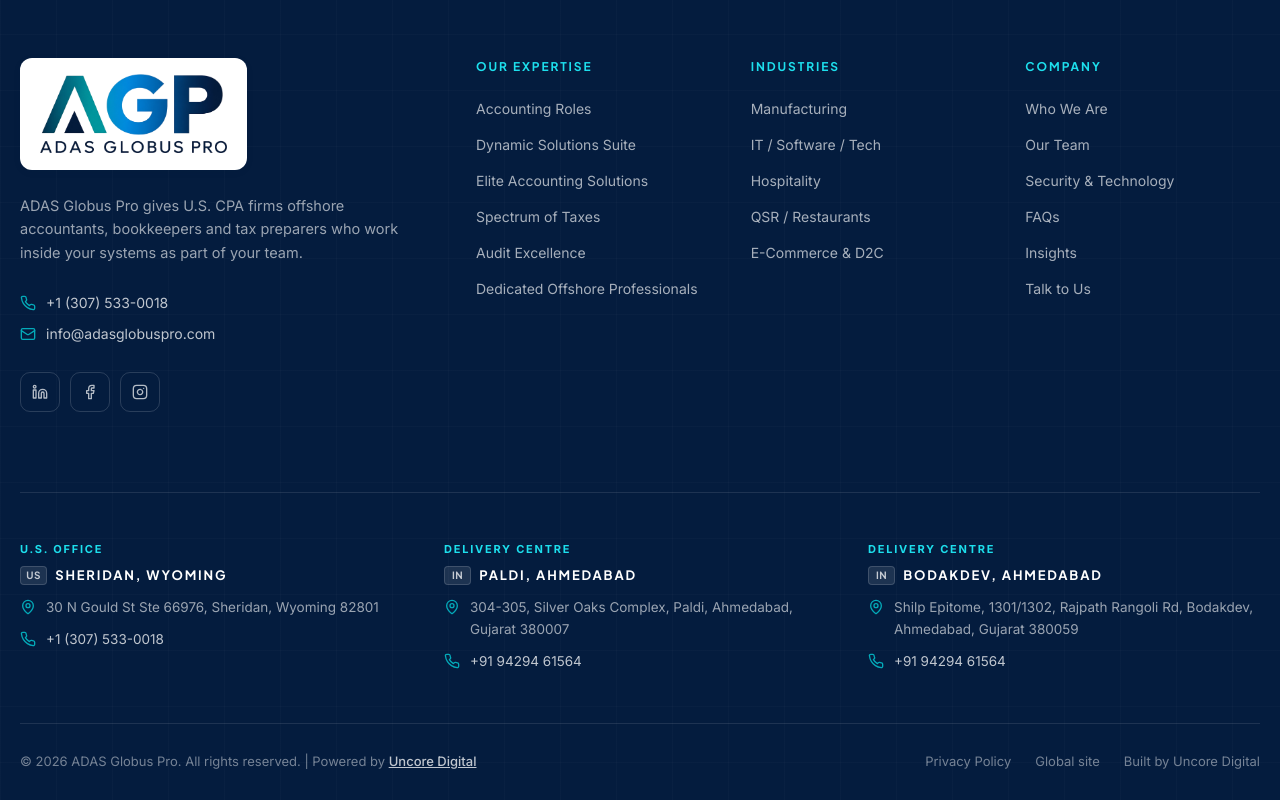
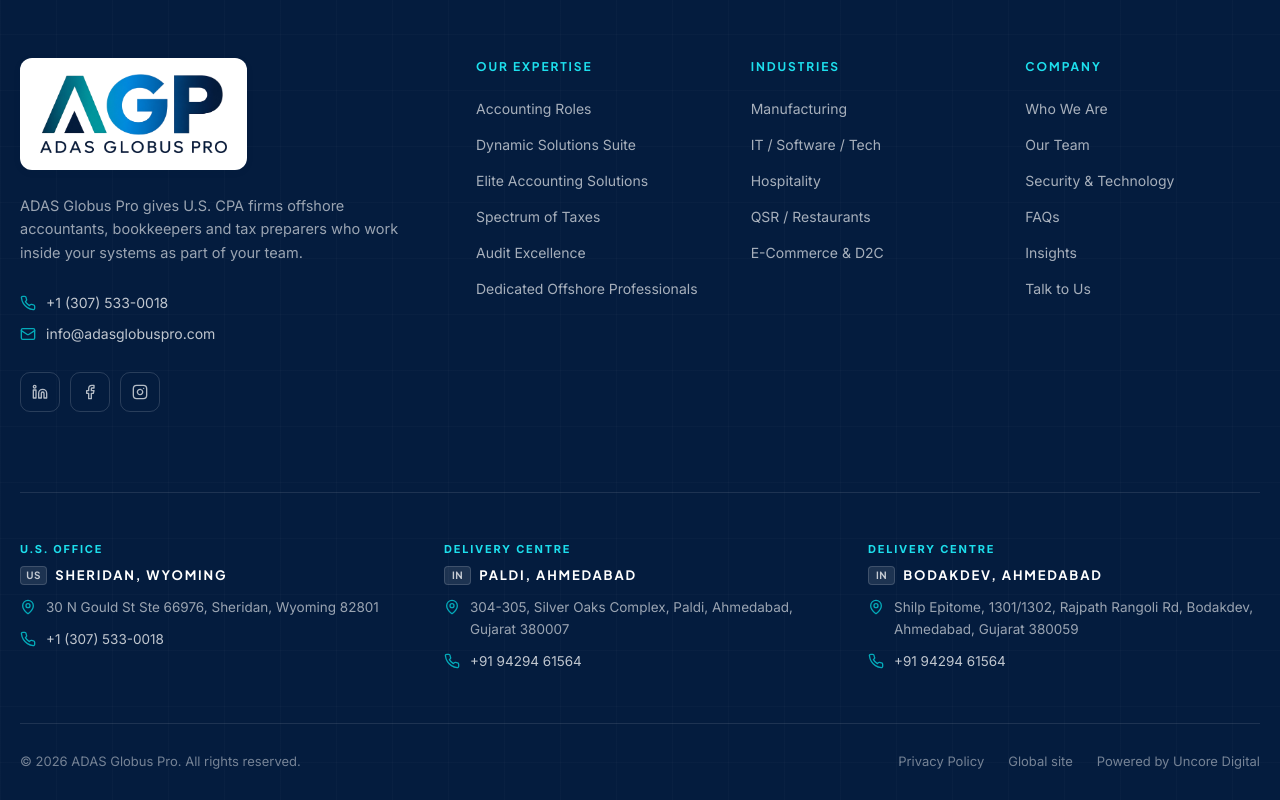
Before and after one commit to UncoreDigital/AdasGlobusPro, a Next.js app: page / in a window 1280 px wide. Shown: the part 10267-11067 px from the top of the page. Built offline with nearby package versions, Linux system fonts and the light colour scheme; no server answers; the database is empty.

Commit message:
Update footer text to replace "Built by" with "Powered by" and remove Uncore Digital link

```diff
--- a/components/Footer.tsx
+++ b/components/Footer.tsx
@@ -122,15 +122,6 @@
         <div className="flex flex-col items-center justify-between gap-4 border-t border-white/10 py-7 text-[13px] text-white/45 sm:flex-row">
           <p>
             © {new Date().getFullYear()} {site.legalName}. All rights reserved.
-            | Powered by{" "}
-            <a
-              href="https://uncoredigital.com"
-              target="_blank"
-              rel="noopener noreferrer"
-              className="font-medium text-white/75 underline transition-colors hover:text-white"
-            >
-              Uncore Digital
-            </a>
           </p>
           <div className="flex items-center gap-6">
             <Link href="/privacy-policy" className="transition-colors hover:text-white/80">
@@ -150,7 +141,7 @@
               rel="noreferrer"
               className="transition-colors hover:text-white/80"
             >
-              Built by {site.builtBy.name}
+              Powered by {site.builtBy.name}
             </a>
           </div>
         </div>
```
